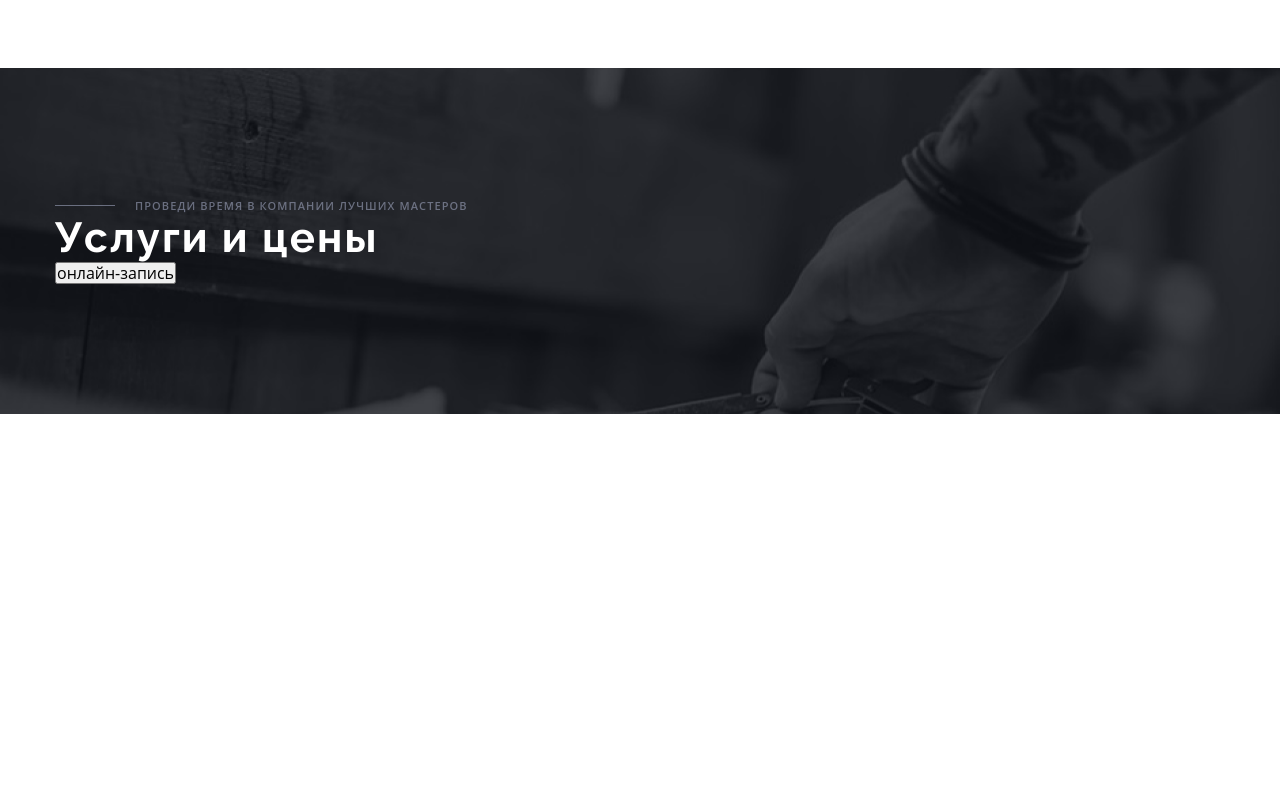
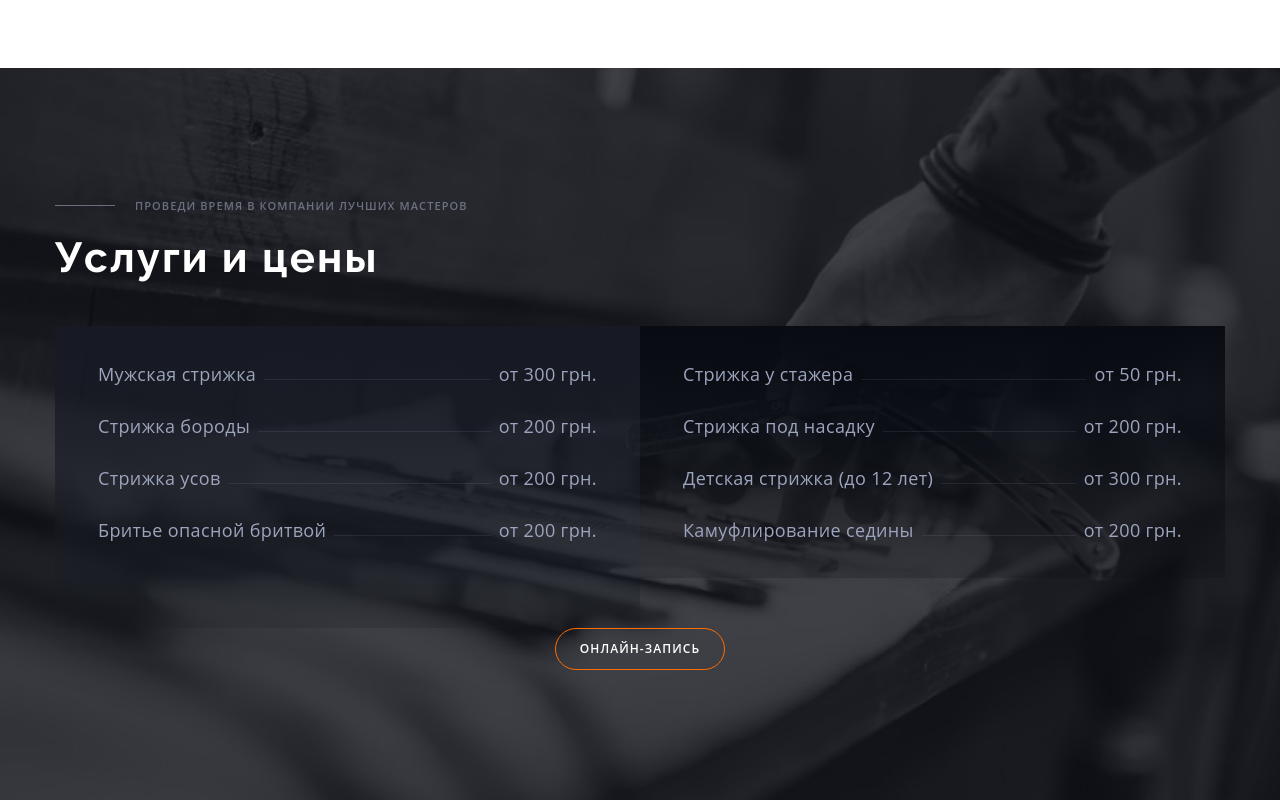
Before and after one commit to repro-tetris/barbershop, a plain HTML site: page index.html in a window 1280 px wide. Shown: the part 1317-2117 px from the top of the page. Before the commit the page ends 1731 px from the top, so only its background shows below. Drawn offline with nearby package versions, Linux system fonts and the light colour scheme.

Commit message:
finishing price section

```diff
--- a/css/style.css
+++ b/css/style.css
@@ -1,7 +1,7 @@
 * {
   /* outline: 1px dotted red; */
 }
-
+/* #region COMMON STYLES */
 h1,
 h2,
 h3,
@@ -39,6 +39,22 @@ a {
   margin: 0 auto;
   /* background-color: rgba(255, 0, 0, 0.2); */
 }
+
+.btn {
+  padding: 12px 24px;
+  border: 1px solid #ff6c00;
+  border-radius: 25px;
+  background-color: transparent;
+  cursor: pointer;
+  font-size: 12px;
+  font-weight: 600;
+  line-height: 16px;
+  letter-spacing: 0.09em;
+  text-transform: uppercase;
+  color: #303030;
+}
+
+/* #endregion */
 
 /* #region HEADER */
 
@@ -306,7 +322,7 @@ a {
   margin-bottom: 40px;
 }
 
-.aboutus-btn {
+/* .aboutus-btn {
   padding: 12px 24px;
   border: 1px solid #ff6c00;
   border-radius: 25px;
@@ -318,7 +334,7 @@ a {
   letter-spacing: 0.09em;
   text-transform: uppercase;
   color: #303030;
-}
+} */
 /* #endregion */
 
 /* #region Prices */
@@ -340,6 +356,7 @@ a {
   line-height: 15px;
   letter-spacing: 0.1em;
   text-transform: uppercase;
+  margin-bottom: 20px;
 
   color: rgba(157, 164, 189, 0.6);
 }
@@ -361,5 +378,59 @@ a {
   letter-spacing: 0.05em;
 
   color: #ffffff;
+  margin-bottom: 44px;
 }
+.prices-tables {
+  display: flex;
+}
+.prices-table {
+  flex-basis: calc(100% / 2);
+  padding: 30px 40px;
+  font-size: 18px;
+  line-height: 1.67;
+  letter-spacing: 0.02em;
+  color: #9da4bd;
+}
+
+.prices-table:first-child {
+  background: linear-gradient(180deg, #171a24 0%, rgba(23, 26, 36, 0.2) 100%);
+}
+.prices-table:last-child {
+  background: linear-gradient(180deg, #090b13 0%, rgba(9, 11, 19, 0.2) 100%);
+  margin-bottom: 50px;
+}
+
+.prices-row td:last-child {
+  text-align: right;
+}
+.prices-row {
+  display: flex;
+  align-items: baseline;
+}
+
+.prices-row + .prices-row {
+  margin-top: 20px;
+}
+
+.cell-between {
+  flex-grow: 1;
+  position: relative;
+  /* border-bottom: 1px solid rgba(157, 164, 189, 0.12); */
+}
+.cell-between::before {
+  display: block;
+  content: "";
+
+  width: calc(100% - 12px);
+  margin-left: 6px;
+  height: 1px;
+  background-color: rgba(157, 164, 189, 0.12);
+}
+
+.prices .btn {
+  display: block;
+  margin: 0 auto;
+  color: white;
+}
+
 /* #endregion */
--- a/index.html
+++ b/index.html
@@ -128,7 +128,7 @@
                 усовершенствовать каждого, кто к нам приходит!
               </p>
 
-              <button class="aboutus-btn">онлайн-запись</button>
+              <button class="btn">онлайн-запись</button>
             </div>
           </div>
         </section>
@@ -140,11 +140,58 @@
               Проведи время в компании лучших мастеров
             </p>
             <h2 class="prices-header">Услуги и цены</h2>
-            <table></table>
-            <table></table>
-            <button>онлайн-запись</button>
+            <div class="prices-tables">
+              <table class="prices-table">
+                <tr class="prices-row">
+                  <td>Мужская стрижка</td>
+                  <td class="cell-between"></td>
+                  <td>от 300 грн.</td>
+                </tr>
+                <tr class="prices-row">
+                  <td>Стрижка бороды</td>
+                  <td class="cell-between"></td>
+                  <td>от 200 грн.</td>
+                </tr>
+                <tr class="prices-row">
+                  <td>Стрижка усов</td>
+                  <td class="cell-between"></td>
+                  <td>от 200 грн.</td>
+                </tr>
+                <tr class="prices-row">
+                  <td>Бритье опасной бритвой</td>
+                  <td class="cell-between"></td>
+                  <td>от 200 грн.</td>
+                </tr>
+              </table>
+              <table class="prices-table">
+                <tr class="prices-row">
+                  <td>Cтрижка у стажера</td>
+                  <td class="cell-between"></td>
+                  <td>от 50 грн.</td>
+                </tr>
+                <tr class="prices-row">
+                  <td>Стрижка под насадку</td>
+                  <td class="cell-between"></td>
+                  <td>от 200 грн.</td>
+                </tr>
+                <tr class="prices-row">
+                  <td>Детская стрижка (до 12 лет)</td>
+                  <td class="cell-between"></td>
+                  <td>от 300 грн.</td>
+                </tr>
+                <tr class="prices-row">
+                  <td>Камуфлирование седины</td>
+                  <td class="cell-between"></td>
+                  <td>от 200 грн.</td>
+                </tr>
+              </table>
+            </div>
+            <button class="btn">онлайн-запись</button>
           </div>
         </section>
+        <!-- #endregion -->
+        <!-- #region WhyWe? -->
+
         <!-- #endregion -->
       </div>
     </main>
```
